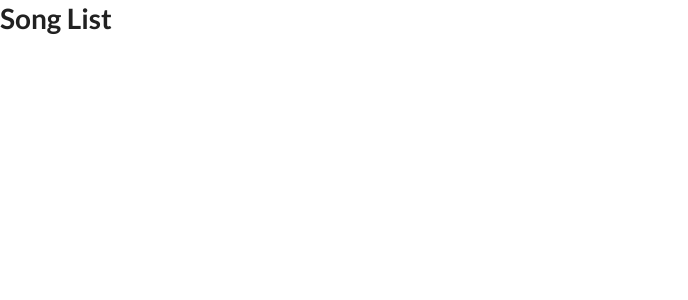
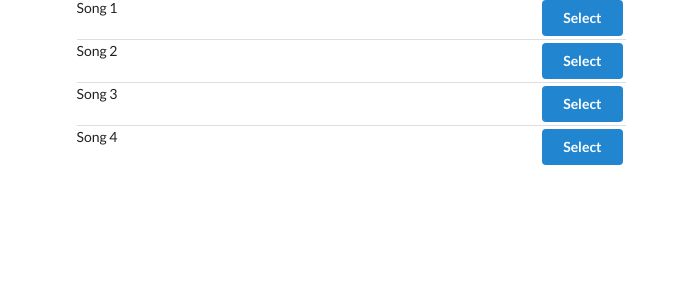
Before and after one commit to VictorParodi/Songs, a React (Create React App) app: page / in a window 1280 px wide. Shown: the top 300 px of the page, without its empty margins (0-688 px from the left). Built offline with nearby package versions, Linux system fonts and the light colour scheme.

Commit message:
app1 commit 3: calling action creator from SongList component

```diff
--- a/src/components/App.js
+++ b/src/components/App.js
@@ -3,7 +3,13 @@ import SongList from './SongList.js';
 
 const App = () => {
     return (
-        <SongList />
+        <div className="ui container grid">
+            <div className="row">
+                <div className="column eight wide">
+                    <SongList />
+                </div>
+            </div>
+        </div>
     );
 }
 
--- a/src/components/SongList.js
+++ b/src/components/SongList.js
@@ -1,18 +1,39 @@
 import React, {Component} from 'react';
 import {connect} from 'react-redux';
+import {selectSong} from './../actions';
 
 class SongList extends Component {
+    renderList() {
+        return this.props.songs.map((song) => {
+            return (
+                <div className="item" key={song.title}>
+                    <div className="right floated content">
+                        <button
+                            onClick={() => this.props.selectSong(song)}
+                            className="ui button primary"
+                        >
+                            Select
+                        </button>
+                    </div>
+
+                    <div className="content">{song.title}</div>
+                </div>
+            );
+        });
+    }
+
     render() {
-        console.log(this.props);
-
         return (
-            <h1>Song List</h1>
+            <div className="ui divided list">{this.renderList()}</div>
         );
     }
 }
 
 const mapStateToProps = (state) => {
+    console.log(state);
     return {songs: state.songs};
 }
 
-export default connect(mapStateToProps)(SongList);
+export default connect(mapStateToProps, {
+    selectSong: selectSong
+})(SongList);
```
